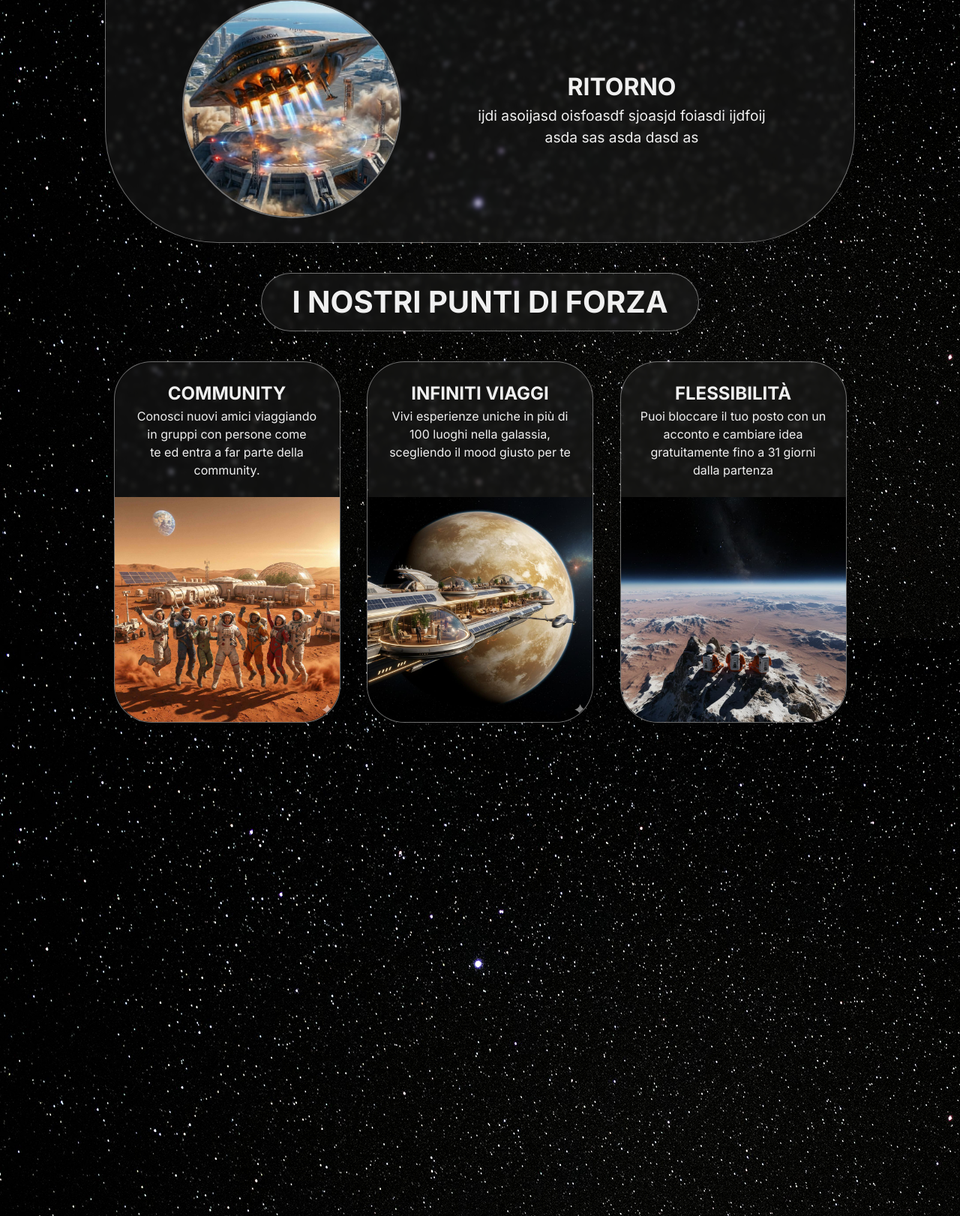
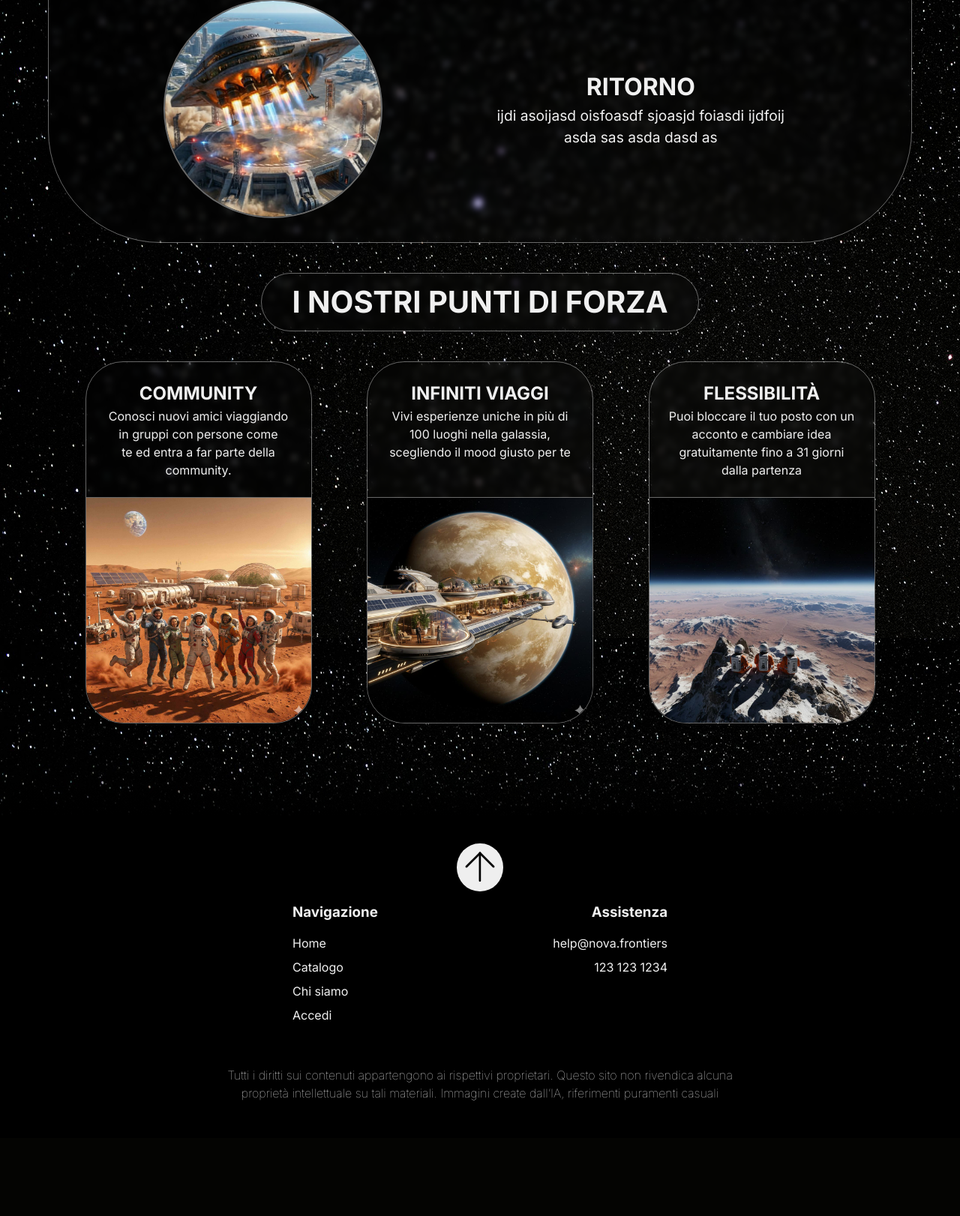
Before and after one commit to Chris-Libra-Unipd/ProgettoTecWeb, a PHP site: page / in a window 1280 px wide. Shown: the part 2194-3816 px from the top of the page at 75% size. After the commit the page ends 3662 px from the top, so only its background shows below. Run offline with PHP 8.4, Linux system fonts and the light colour scheme.

Commit message:
prima versione footer

```diff
--- a/css/style.css
+++ b/css/style.css
@@ -56,9 +56,8 @@ body {
 }
 
 .generic-liquid-glass {
-    background: var(--generic-liquid-glass-bg-coor);
-    -webkit-backdrop-filter: blur(3px);
-    backdrop-filter: blur(3px);
+    -webkit-backdrop-filter: blur(4.5px);
+    backdrop-filter: blur(4.5px);
     border: 1px solid var(--border-liquid-glass);
 }
 
@@ -116,13 +115,14 @@ header {
 
 
 #header-container {
+    box-sizing: border-box;
     padding: 0.5em 2em 0.5em 2em;
     display: flex;
     flex-wrap: wrap;
     justify-content: center;
     align-items: center;
-    width: 1200px;
-    max-width: 90%;
+    width: 1400px;
+    max-width: 97%;
 
     border: 1px solid var(--border-liquid-glass);
     background: var(--header-bg-color);
@@ -211,6 +211,7 @@ header {
 }
 
 #image-button-menu-mobile {
+    display: block;
     height: 25px;
     transition: all 0.3s;
 }
@@ -335,9 +336,8 @@ header {
 /*================MAIN HOME====================== */
 
 #contenuto {
-    width: 1000px;
+    width: 1200px;
     margin: 0 auto;
-    height: 3000px;
     max-width: 90%;
     text-align: center;
 }
@@ -439,9 +439,76 @@ header {
     display: block;
     width: 100%;
     border-radius: 0 0 50px 50px;
+    border-top: 1px solid var(--border-liquid-glass);
+}
+
+/*================FOOTER====================== */
+/*================FOOTER====================== */
+/*================FOOTER====================== */
+
+footer {
+    color: var(--txt-color-not-pure-white);
+    background: linear-gradient(
+        180deg,
+        rgb(0,0,0,0) 0%,
+        rgb(0,0,0,1) 15%,
+        rgb(0,0,0,1) 100%
+    );
+    margin-top: 3em;
+    padding: 7em 0 3em 0;
+}
+
+#footer-mid-container {
+    margin: auto;
+    width: 500px;
+    display: flex;
+    flex-wrap: nowrap;
+    justify-content: space-between;
+    max-width: 90%;
+    gap: 0.5em;
+    margin-bottom: 3em;
+}
+
+#footer-mid-container h3 {
+    margin-bottom: 0.8em;
+}
+
+#footer-mid-container ul {
+    list-style-type: none;
+}
+
+#footer-mid-container li {
+    margin-bottom: 0.5em;
+    word-wrap: break-word;
+    overflow-wrap: break-word;
 }
 
 
+#footer-contatti-container{
+    text-align: right;
+}
+
+#button-torna-su {
+    border-radius: 50%;
+    padding: 0.8em;
+    align-self: center;
+    border: none;
+    margin: 0 auto 1em auto;
+    display: block;
+}
+
+#img-button-torna-su {
+    height: 40px;
+}
+
+footer p {
+    display: block;
+    margin: auto;
+    max-width: 700px;
+    text-align: center;
+    font-weight: lighter;
+    padding: 0 2em;
+}
 
 
 /* ===================== END DAMN ==================*/
--- a/index.html
+++ b/index.html
@@ -134,5 +134,35 @@
                 </li>
             </ul>
         </main>
+        <footer>
+            <button id="button-torna-su">
+                <img src="assets/icons/torna_su.svg" id="img-button-torna-su" alt="">
+            </button>
+            <div id="footer-mid-container">
+                <div id="footer-navigazione-container">
+                    <h3>Navigazione</h3>
+                    <nav>
+                        <ul id="footer-navigazione">
+                            <li>Home</li>
+                            <li>Catalogo</li>
+                            <li>Chi siamo</li>
+                            <li>Accedi</li>
+                        </ul>
+                    </nav>
+                </div>
+                <div id="footer-contatti-container">
+                    <h3>Assistenza</h3>
+                    <ul id="footer-contatti">
+                        <li>help@nova.frontiers</li>
+                        <li>123 123 1234</li>
+                    </ul>
+                </div>
+            </div>
+            <p>
+                Tutti i diritti sui contenuti appartengono ai rispettivi proprietari.
+                Questo sito non rivendica alcuna proprietà intellettuale su tali materiali. Immagini
+                create dall’IA, riferimenti puramenti casuali
+            </p>
+        </footer>
     </body>
 </html>
--- a/js/scriptMenu.js
+++ b/js/scriptMenu.js
@@ -7,6 +7,7 @@ const menuMobile = document.getElementById("menu-mobile");
 const buttonMenu = document.getElementById("button-menu-mobile");
 const imageButtonMenu = document.getElementById("image-button-menu-mobile")
 
+const buttunTornaSu = document.getElementById("button-torna-su");
 
 menuMobile.classList.remove("menu-mobile-aperto-alta-spec");
 menuMobile.classList.add("menu-mobile-chiuso-alta-spec");
@@ -43,7 +44,10 @@ function openCloseMenuMobile() {
     }
 }
 
-
+function scrollToTop() {
+    window.scrollTo(0,0);
+}
 
 window.addEventListener("scroll", scrollMenuEffect);
 buttonMenu.addEventListener("click", openCloseMenuMobile);
+buttunTornaSu.addEventListener("click", scrollToTop);
```
Also changed, not shown: assets/icons/torna_su.svg (added).
